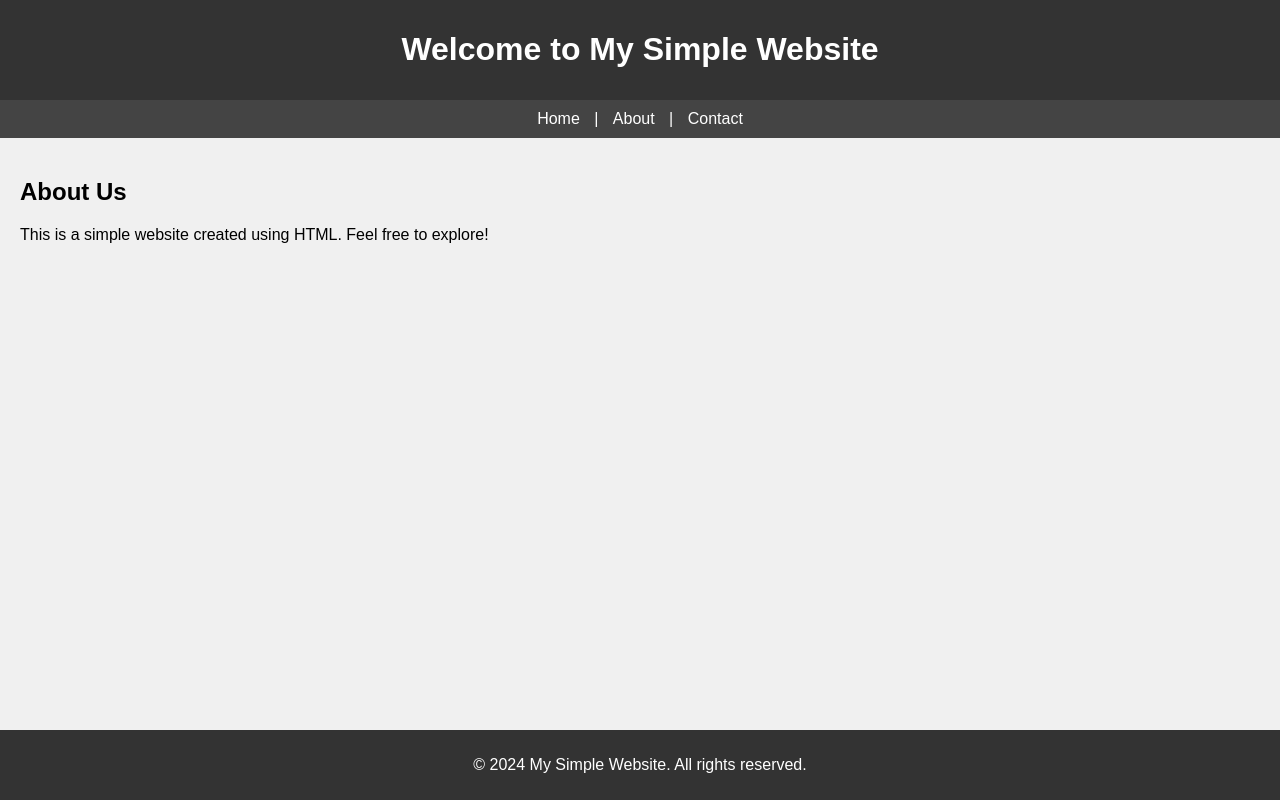
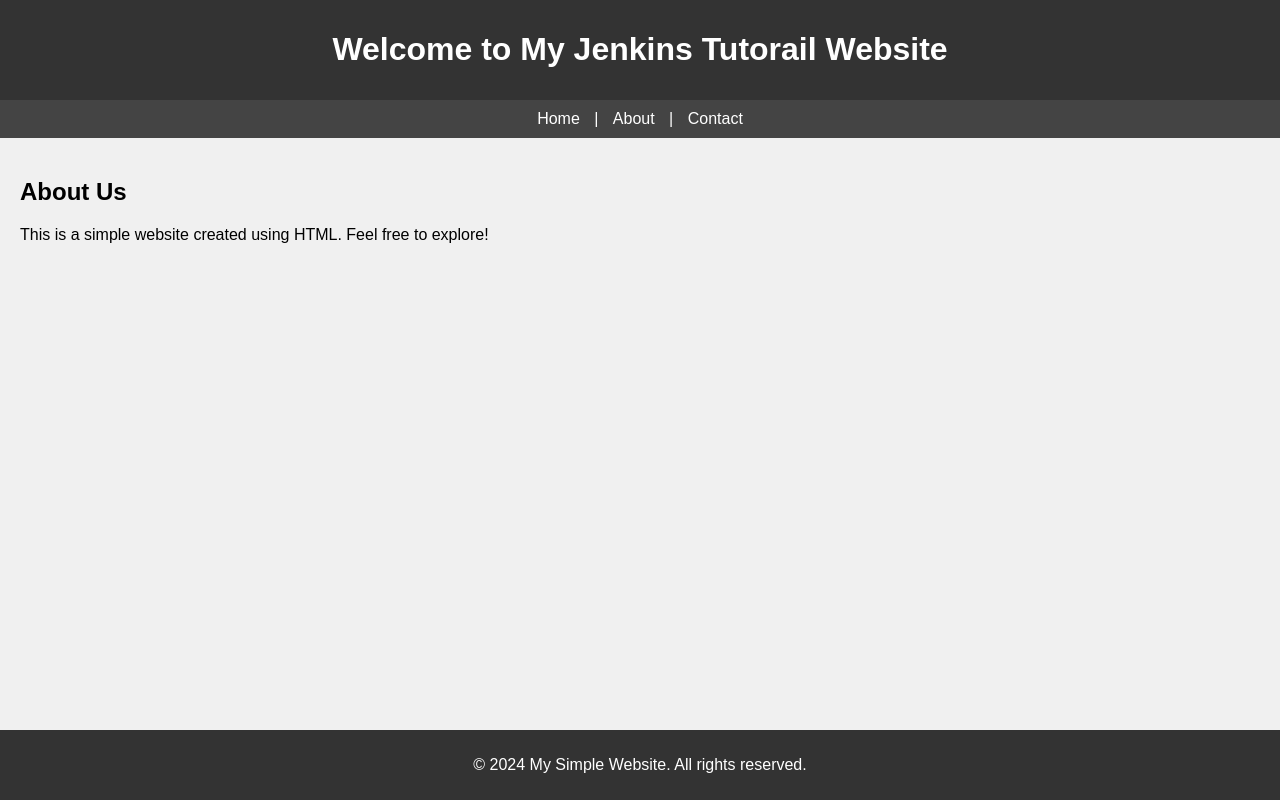
Before and after one commit to tgoel4/jenkins-test, a plain HTML site: page index.html in a window 1280 px wide. Drawn offline with Linux system fonts and the light colour scheme.

Commit message:
Update index.html

```diff
--- a/index.html
+++ b/index.html
@@ -44,7 +44,7 @@
 </head>
 <body>
     <header>
-        <h1>Welcome to My Simple Website</h1>
+        <h1>Welcome to My Jenkins Tutorail Website</h1>
     </header>
     <nav>
         <a href="#">Home</a> |
```
